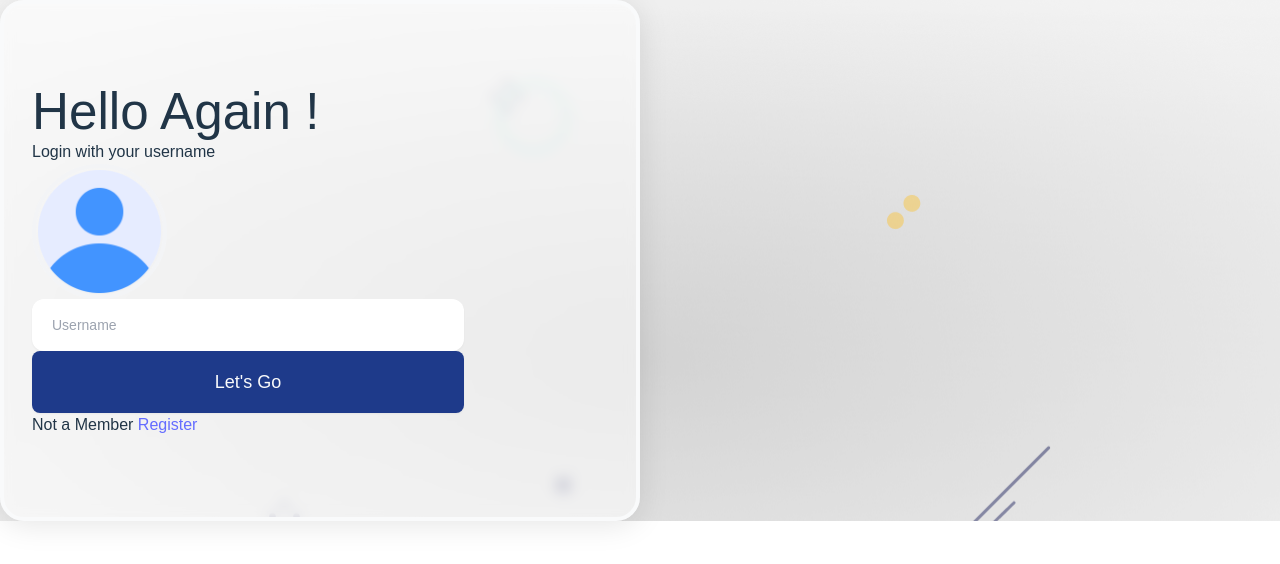
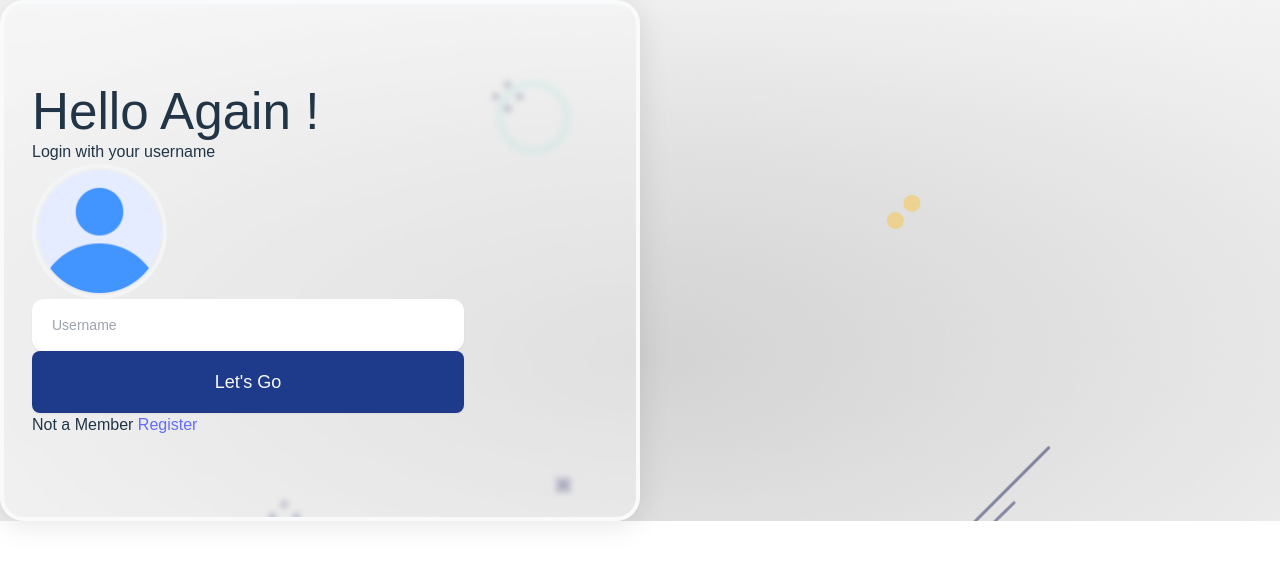
Before and after one commit to IT21319792/hrSYS, a React (Vite) app in the folder hr-mir/: page / in a window 1280 px wide. Shown: the top 564 px of the page. Built offline with nearby package versions, Linux system fonts and the light colour scheme.

Commit message:
Update Username.module.css

```diff
--- a/hr-mir/src/styles/Username.module.css
+++ b/hr-mir/src/styles/Username.module.css
@@ -1,6 +1,6 @@
 .glass {
-    background: rgba(255, 255, 255, 0.55);
-    backdrop-filter: blur(7.1px);
+    background: rgba(255, 255, 255, 0.311);
+    backdrop-filter: blur(3.1px);
     border-radius: 16px;
     box-shadow: 0 4px 30px rgba(0, 0, 0, 0.1);
     border: 1px solid rgba(255, 255, 255, 0.3);
```
